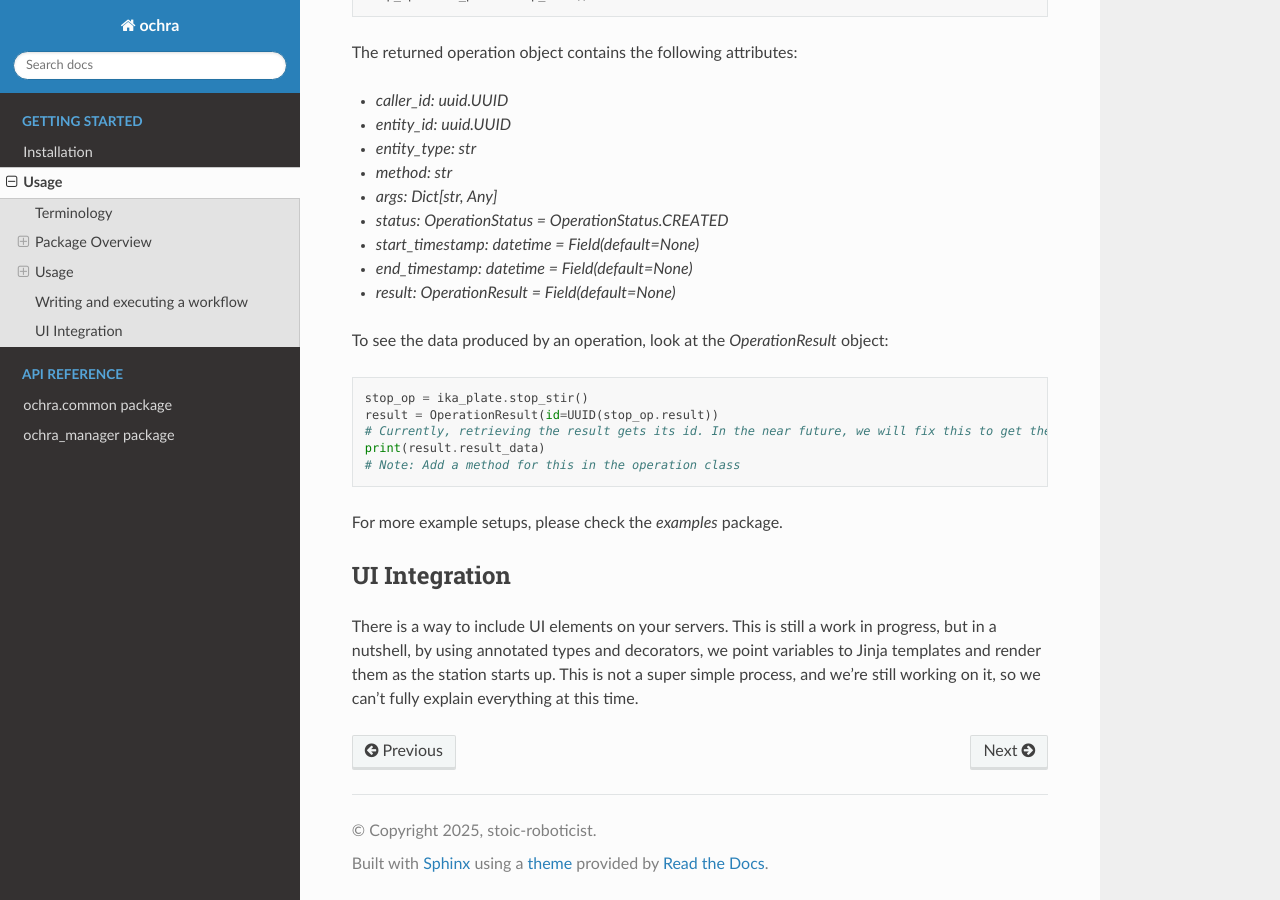
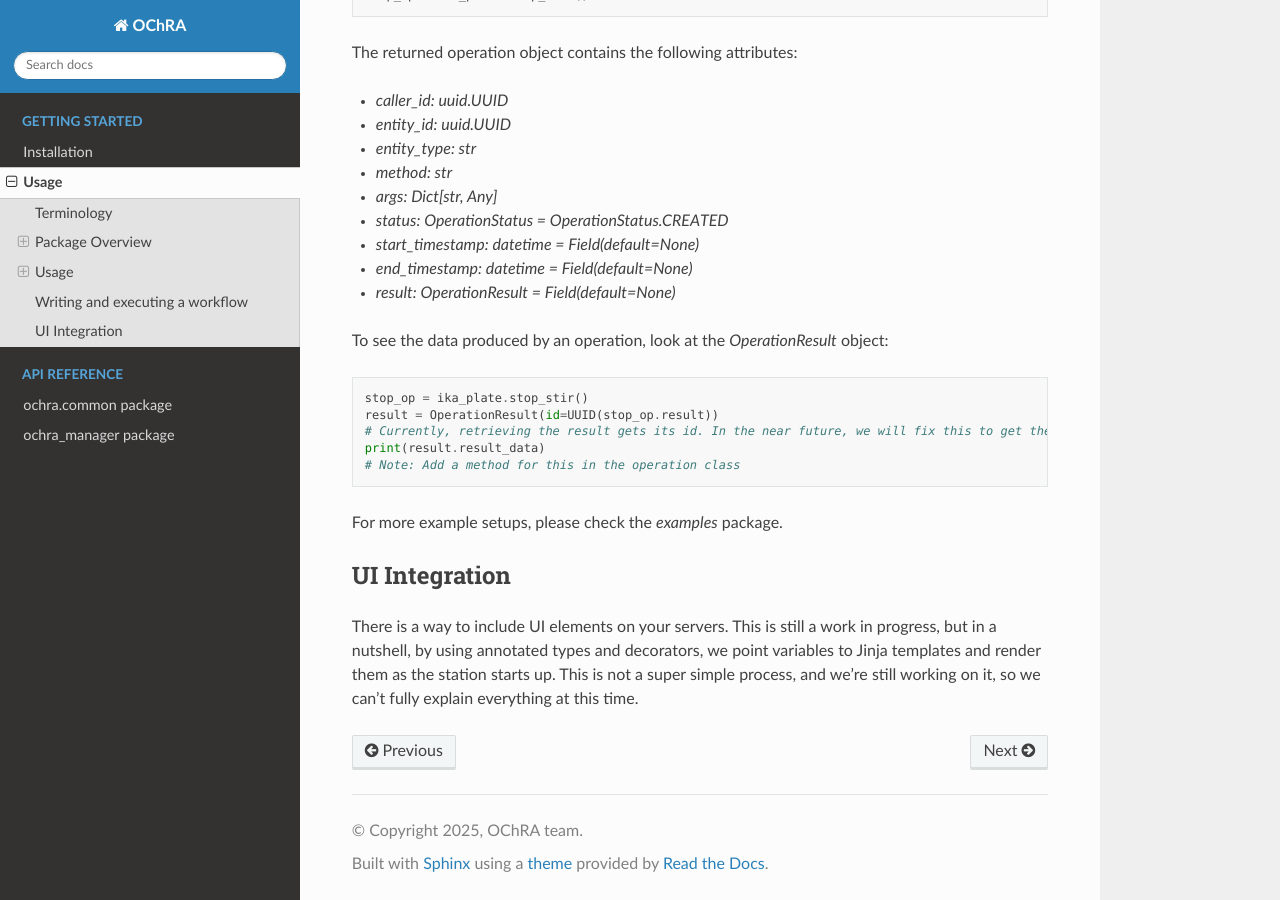
Before and after one commit to OChRA-lab/ochra, a Sphinx documentation site: the page built from docs/source/usage.rst, in a window 1280 px wide and 900 px high, scrolled down 7227 px. Built offline with Sphinx 7.4.7 and the Read the Docs theme 3.1.0, drawn with Linux system fonts in a browser that asks for light colours.

Commit message:
slight tweaks to conf.py

```diff
--- a/docs/source/conf.py
+++ b/docs/source/conf.py
@@ -23,9 +23,9 @@ from ochra.manager.proxy_models.storage.inventory import Inventory  # noqa: F401
 # -- Project information -----------------------------------------------------
 # https://www.sphinx-doc.org/en/master/usage/configuration.html#project-information
 
-project = 'ochra'
-copyright = '2025, stoic-roboticist'
-author = 'stoic-roboticist'
+project = 'OChRA'
+copyright = '2025, OChRA team'
+author = 'OChRA team'
 
 # -- General configuration ---------------------------------------------------
 # https://www.sphinx-doc.org/en/master/usage/configuration.html#general-configuration
```
